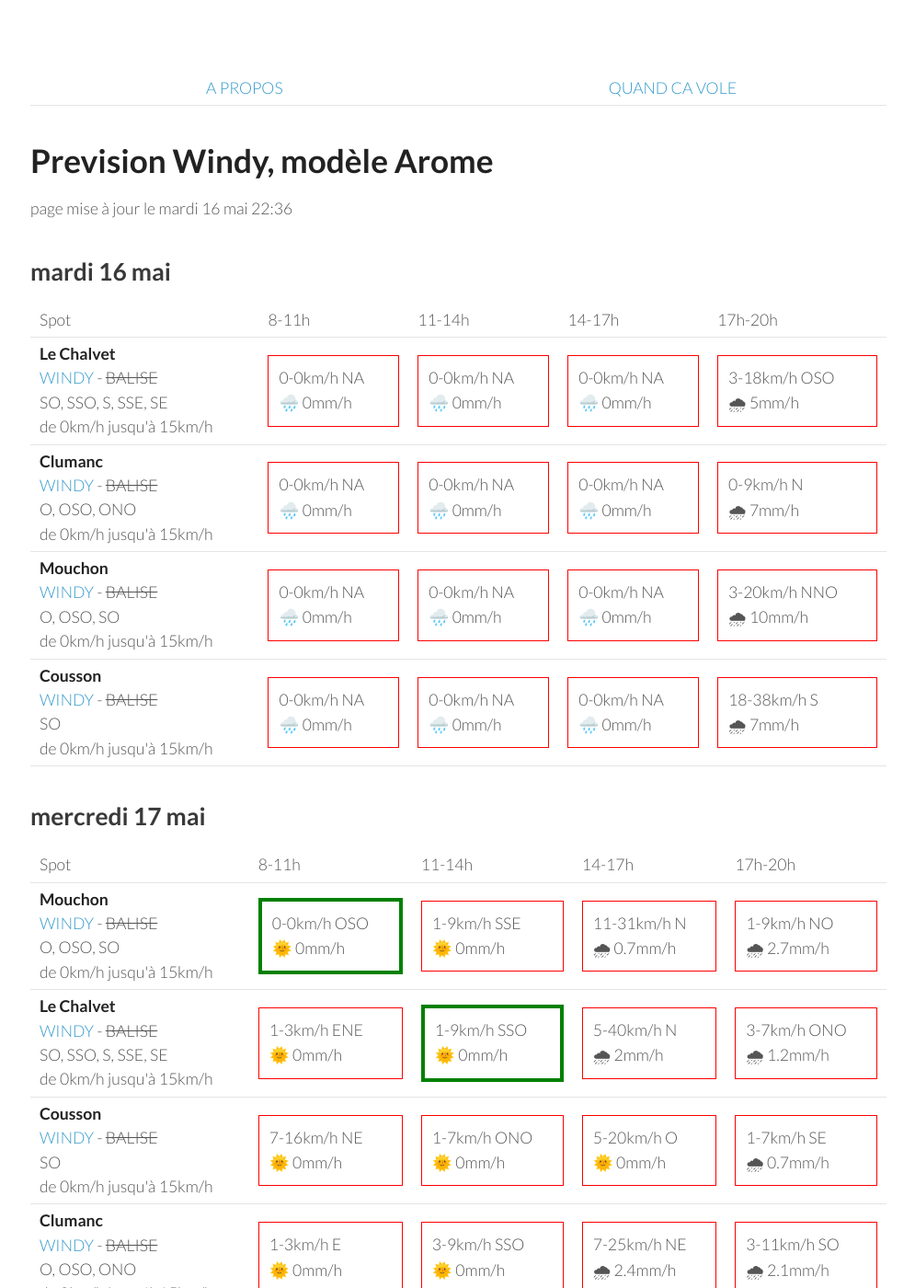
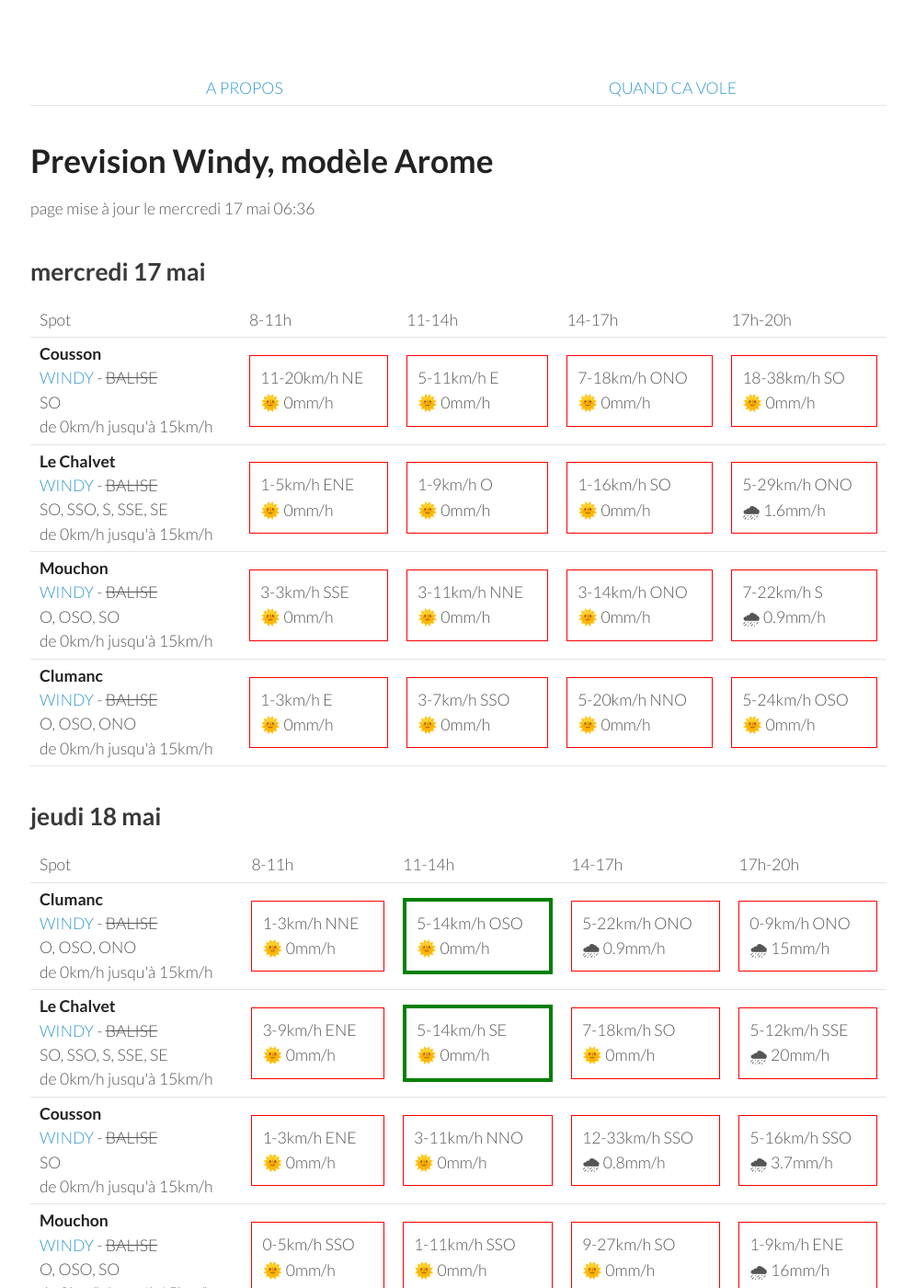
Before and after one commit to parapente-dans-le-nord/parapente-dans-le-nord.github.io, a Jekyll site: the page built from saint_andre.markdown, in a window 1280 px wide and 1400 px high. Shown: the whole window at 92% size, without its empty margins (25-1020 px from the left). Built offline with Jekyll 4.4.1, drawn with Linux system fonts in a browser that asks for light colours; some of the changed text lies outside the part shown.

Commit message:
update index.markdown

```diff
--- a/saint_andre.markdown
+++ b/saint_andre.markdown
@@ -7,60 +7,8 @@ title:  "Tous les spots"
 {: .links}
 
 # Prevision Windy, modèle Arome
-page mise à jour le mardi 16 mai 22:36
+page mise à jour le mercredi 17 mai 06:36
 
-## mardi 16 mai
-
-{::nomarkdown}
-<table>
-  <tbody>
-    <tr>
-      <td>Spot</td>
-      <td>8-11h</td>
-      <td>11-14h</td>
-      <td>14-17h</td>
-      <td>17h-20h</td>
-    </tr>
-<tr>
-        <td><strong>Le Chalvet</strong><br><a href="https://windy.com/43.979/6.480?43.866,6.480,10,m:eSsaglX">WINDY</a> - <span class="no-balise"> BALISE </span><br> <span class="vent-favorable">SO, SSO, S, SSE, SE</span><br><span class="force-vent">de 0km/h jusqu'à 15km/h</span> </td>
-
-            <td><div class="not-flyable"><p>0-0km/h NA</p><p>🌧️ 0mm/h</p></div></td>
-            <td><div class="not-flyable"><p>0-0km/h NA</p><p>🌧️ 0mm/h</p></div></td>
-            <td><div class="not-flyable"><p>0-0km/h NA</p><p>🌧️ 0mm/h</p></div></td>
-            <td><div class="not-flyable"><p>3-18km/h OSO</p><p>🌧 5mm/h</p></div></td>
-
-    </tr>
-<tr>
-        <td><strong>Clumanc</strong><br><a href="https://windy.com/44.027/6.402?43.914,6.403,10,m:eSxaglP">WINDY</a> - <span class="no-balise"> BALISE </span><br> <span class="vent-favorable">O, OSO, ONO</span><br><span class="force-vent">de 0km/h jusqu'à 15km/h</span> </td>
-
-            <td><div class="not-flyable"><p>0-0km/h NA</p><p>🌧️ 0mm/h</p></div></td>
-            <td><div class="not-flyable"><p>0-0km/h NA</p><p>🌧️ 0mm/h</p></div></td>
-            <td><div class="not-flyable"><p>0-0km/h NA</p><p>🌧️ 0mm/h</p></div></td>
-            <td><div class="not-flyable"><p>0-9km/h N</p><p>🌧 7mm/h</p></div></td>
-
-    </tr>
-<tr>
-        <td><strong>Mouchon</strong><br><a href="https://windy.com/43.992/6.424?43.878,6.425,10,m:eSuaglR">WINDY</a> - <span class="no-balise"> BALISE </span><br> <span class="vent-favorable">O, OSO, SO</span><br><span class="force-vent">de 0km/h jusqu'à 15km/h</span> </td>
-
-            <td><div class="not-flyable"><p>0-0km/h NA</p><p>🌧️ 0mm/h</p></div></td>
-            <td><div class="not-flyable"><p>0-0km/h NA</p><p>🌧️ 0mm/h</p></div></td>
-            <td><div class="not-flyable"><p>0-0km/h NA</p><p>🌧️ 0mm/h</p></div></td>
-            <td><div class="not-flyable"><p>3-20km/h NNO</p><p>🌧 10mm/h</p></div></td>
-
-    </tr>
-<tr>
-        <td><strong>Cousson</strong><br><a href="https://windy.com/44.054/6.240?43.940,6.241,10,m:eSAaglz">WINDY</a> - <span class="no-balise"> BALISE </span><br> <span class="vent-favorable">SO</span><br><span class="force-vent">de 0km/h jusqu'à 15km/h</span> </td>
-
-            <td><div class="not-flyable"><p>0-0km/h NA</p><p>🌧️ 0mm/h</p></div></td>
-            <td><div class="not-flyable"><p>0-0km/h NA</p><p>🌧️ 0mm/h</p></div></td>
-            <td><div class="not-flyable"><p>0-0km/h NA</p><p>🌧️ 0mm/h</p></div></td>
-            <td><div class="not-flyable"><p>18-38km/h S</p><p>🌧 7mm/h</p></div></td>
-
-    </tr>
-
-</tbody>
-</table>
-{:/}
 ## mercredi 17 mai
 
 {::nomarkdown}
@@ -74,32 +22,32 @@ page mise à jour le mardi 16 mai 22:36
       <td>17h-20h</td>
     </tr>
 <tr>
-        <td><strong>Mouchon</strong><br><a href="https://windy.com/43.992/6.424?43.878,6.425,10,m:eSuaglR">WINDY</a> - <span class="no-balise"> BALISE </span><br> <span class="vent-favorable">O, OSO, SO</span><br><span class="force-vent">de 0km/h jusqu'à 15km/h</span> </td>
+        <td><strong>Cousson</strong><br><a href="https://windy.com/44.054/6.240?43.940,6.241,10,m:eSAaglz">WINDY</a> - <span class="no-balise"> BALISE </span><br> <span class="vent-favorable">SO</span><br><span class="force-vent">de 0km/h jusqu'à 15km/h</span> </td>
 
-            <td><div class="flyable"><p>0-0km/h OSO</p><p>🌞 0mm/h</p></div></td>
-            <td><div class="not-flyable"><p>1-9km/h SSE</p><p>🌞 0mm/h</p></div></td>
-            <td><div class="not-flyable"><p>11-31km/h N</p><p>🌧 0.7mm/h</p></div></td>
-            <td><div class="not-flyable"><p>1-9km/h NO</p><p>🌧 2.7mm/h</p></div></td>
+            <td><div class="not-flyable"><p>11-20km/h NE</p><p>🌞 0mm/h</p></div></td>
+            <td><div class="not-flyable"><p>5-11km/h E</p><p>🌞 0mm/h</p></div></td>
+            <td><div class="not-flyable"><p>7-18km/h ONO</p><p>🌞 0mm/h</p></div></td>
+            <td><div class="not-flyable"><p>18-38km/h SO</p><p>🌞 0mm/h</p></div></td>
 
 
     </tr>
 <tr>
         <td><strong>Le Chalvet</strong><br><a href="https://windy.com/43.979/6.480?43.866,6.480,10,m:eSsaglX">WINDY</a> - <span class="no-balise"> BALISE </span><br> <span class="vent-favorable">SO, SSO, S, SSE, SE</span><br><span class="force-vent">de 0km/h jusqu'à 15km/h</span> </td>
 
-            <td><div class="not-flyable"><p>1-3km/h ENE</p><p>🌞 0mm/h</p></div></td>
-            <td><div class="flyable"><p>1-9km/h SSO</p><p>🌞 0mm/h</p></div></td>
-            <td><div class="not-flyable"><p>5-40km/h N</p><p>🌧 2mm/h</p></div></td>
-            <td><div class="not-flyable"><p>3-7km/h ONO</p><p>🌧 1.2mm/h</p></div></td>
+            <td><div class="not-flyable"><p>1-5km/h ENE</p><p>🌞 0mm/h</p></div></td>
+            <td><div class="not-flyable"><p>1-9km/h O</p><p>🌞 0mm/h</p></div></td>
+            <td><div class="not-flyable"><p>1-16km/h SO</p><p>🌞 0mm/h</p></div></td>
+            <td><div class="not-flyable"><p>5-29km/h ONO</p><p>🌧 1.6mm/h</p></div></td>
 
 
     </tr>
 <tr>
-        <td><strong>Cousson</strong><br><a href="https://windy.com/44.054/6.240?43.940,6.241,10,m:eSAaglz">WINDY</a> - <span class="no-balise"> BALISE </span><br> <span class="vent-favorable">SO</span><br><span class="force-vent">de 0km/h jusqu'à 15km/h</span> </td>
+        <td><strong>Mouchon</strong><br><a href="https://windy.com/43.992/6.424?43.878,6.425,10,m:eSuaglR">WINDY</a> - <span class="no-balise"> BALISE </span><br> <span class="vent-favorable">O, OSO, SO</span><br><span class="force-vent">de 0km/h jusqu'à 15km/h</span> </td>
 
-            <td><div class="not-flyable"><p>7-16km/h NE</p><p>🌞 0mm/h</p></div></td>
-            <td><div class="not-flyable"><p>1-7km/h ONO</p><p>🌞 0mm/h</p></div></td>
-            <td><div class="not-flyable"><p>5-20km/h O</p><p>🌞 0mm/h</p></div></td>
-            <td><div class="not-flyable"><p>1-7km/h SE</p><p>🌧 0.7mm/h</p></div></td>
+            <td><div class="not-flyable"><p>3-3km/h SSE</p><p>🌞 0mm/h</p></div></td>
+            <td><div class="not-flyable"><p>3-11km/h NNE</p><p>🌞 0mm/h</p></div></td>
+            <td><div class="not-flyable"><p>3-14km/h ONO</p><p>🌞 0mm/h</p></div></td>
+            <td><div class="not-flyable"><p>7-22km/h S</p><p>🌧 0.9mm/h</p></div></td>
 
 
     </tr>
@@ -107,9 +55,9 @@ page mise à jour le mardi 16 mai 22:36
         <td><strong>Clumanc</strong><br><a href="https://windy.com/44.027/6.402?43.914,6.403,10,m:eSxaglP">WINDY</a> - <span class="no-balise"> BALISE </span><br> <span class="vent-favorable">O, OSO, ONO</span><br><span class="force-vent">de 0km/h jusqu'à 15km/h</span> </td>
 
             <td><div class="not-flyable"><p>1-3km/h E</p><p>🌞 0mm/h</p></div></td>
-            <td><div class="not-flyable"><p>3-9km/h SSO</p><p>🌞 0mm/h</p></div></td>
-            <td><div class="not-flyable"><p>7-25km/h NE</p><p>🌧 2.4mm/h</p></div></td>
-            <td><div class="not-flyable"><p>3-11km/h SO</p><p>🌧 2.1mm/h</p></div></td>
+            <td><div class="not-flyable"><p>3-7km/h SSO</p><p>🌞 0mm/h</p></div></td>
+            <td><div class="not-flyable"><p>5-20km/h NNO</p><p>🌞 0mm/h</p></div></td>
+            <td><div class="not-flyable"><p>5-24km/h OSO</p><p>🌞 0mm/h</p></div></td>
 
 
     </tr>
@@ -130,42 +78,42 @@ page mise à jour le mardi 16 mai 22:36
       <td>17h-20h</td>
     </tr>
 <tr>
-        <td><strong>Mouchon</strong><br><a href="https://windy.com/43.992/6.424?43.878,6.425,10,m:eSuaglR">WINDY</a> - <span class="no-balise"> BALISE </span><br> <span class="vent-favorable">O, OSO, SO</span><br><span class="force-vent">de 0km/h jusqu'à 15km/h</span> </td>
+        <td><strong>Clumanc</strong><br><a href="https://windy.com/44.027/6.402?43.914,6.403,10,m:eSxaglP">WINDY</a> - <span class="no-balise"> BALISE </span><br> <span class="vent-favorable">O, OSO, ONO</span><br><span class="force-vent">de 0km/h jusqu'à 15km/h</span> </td>
 
-            <td><div class="not-flyable"><p>3-9km/h ESE</p><p>🌞 0mm/h</p></div></td>
-            <td><div class="not-flyable"><p>3-18km/h ONO</p><p>🌧 1.6mm/h</p></div></td>
-            <td><div class="not-flyable"><p>5-27km/h NO</p><p>🌧 2mm/h</p></div></td>
-            <td><div class="not-flyable"><p>5-29km/h NE</p><p>🌧 4mm/h</p></div></td>
+            <td><div class="not-flyable"><p>1-3km/h NNE</p><p>🌞 0mm/h</p></div></td>
+            <td><div class="flyable"><p>5-14km/h OSO</p><p>🌞 0mm/h</p></div></td>
+            <td><div class="not-flyable"><p>5-22km/h ONO</p><p>🌧 0.9mm/h</p></div></td>
+            <td><div class="not-flyable"><p>0-9km/h ONO</p><p>🌧 15mm/h</p></div></td>
 
 
     </tr>
 <tr>
-        <td><strong>Clumanc</strong><br><a href="https://windy.com/44.027/6.402?43.914,6.403,10,m:eSxaglP">WINDY</a> - <span class="no-balise"> BALISE </span><br> <span class="vent-favorable">O, OSO, ONO</span><br><span class="force-vent">de 0km/h jusqu'à 15km/h</span> </td>
+        <td><strong>Le Chalvet</strong><br><a href="https://windy.com/43.979/6.480?43.866,6.480,10,m:eSsaglX">WINDY</a> - <span class="no-balise"> BALISE </span><br> <span class="vent-favorable">SO, SSO, S, SSE, SE</span><br><span class="force-vent">de 0km/h jusqu'à 15km/h</span> </td>
 
-            <td><div class="not-flyable"><p>1-5km/h ENE</p><p>🌞 0mm/h</p></div></td>
-            <td><div class="not-flyable"><p>3-20km/h ONO</p><p>🌧 1.3mm/h</p></div></td>
-            <td><div class="not-flyable"><p>7-27km/h NO</p><p>🌧 3.2mm/h</p></div></td>
-            <td><div class="not-flyable"><p>3-29km/h NE</p><p>🌧 4.8mm/h</p></div></td>
+            <td><div class="not-flyable"><p>3-9km/h ENE</p><p>🌞 0mm/h</p></div></td>
+            <td><div class="flyable"><p>5-14km/h SE</p><p>🌞 0mm/h</p></div></td>
+            <td><div class="not-flyable"><p>7-18km/h SO</p><p>🌞 0mm/h</p></div></td>
+            <td><div class="not-flyable"><p>5-12km/h SSE</p><p>🌧 20mm/h</p></div></td>
 
 
     </tr>
 <tr>
         <td><strong>Cousson</strong><br><a href="https://windy.com/44.054/6.240?43.940,6.241,10,m:eSAaglz">WINDY</a> - <span class="no-balise"> BALISE </span><br> <span class="vent-favorable">SO</span><br><span class="force-vent">de 0km/h jusqu'à 15km/h</span> </td>
 
-            <td><div class="not-flyable"><p>1-7km/h E</p><p>🌞 0mm/h</p></div></td>
-            <td><div class="not-flyable"><p>5-24km/h O</p><p>🌧 3.6mm/h</p></div></td>
-            <td><div class="not-flyable"><p>9-25km/h NNO</p><p>🌧 1.2mm/h</p></div></td>
-            <td><div class="not-flyable"><p>1-29km/h ONO</p><p>🌧 1.4mm/h</p></div></td>
+            <td><div class="not-flyable"><p>1-3km/h ENE</p><p>🌞 0mm/h</p></div></td>
+            <td><div class="not-flyable"><p>3-11km/h NNO</p><p>🌞 0mm/h</p></div></td>
+            <td><div class="not-flyable"><p>12-33km/h SSO</p><p>🌧 0.8mm/h</p></div></td>
+            <td><div class="not-flyable"><p>5-16km/h SSO</p><p>🌧 3.7mm/h</p></div></td>
 
 
     </tr>
 <tr>
-        <td><strong>Le Chalvet</strong><br><a href="https://windy.com/43.979/6.480?43.866,6.480,10,m:eSsaglX">WINDY</a> - <span class="no-balise"> BALISE </span><br> <span class="vent-favorable">SO, SSO, S, SSE, SE</span><br><span class="force-vent">de 0km/h jusqu'à 15km/h</span> </td>
+        <td><strong>Mouchon</strong><br><a href="https://windy.com/43.992/6.424?43.878,6.425,10,m:eSuaglR">WINDY</a> - <span class="no-balise"> BALISE </span><br> <span class="vent-favorable">O, OSO, SO</span><br><span class="force-vent">de 0km/h jusqu'à 15km/h</span> </td>
 
-            <td><div class="not-flyable"><p>5-12km/h ENE</p><p>🌞 0mm/h</p></div></td>
-            <td><div class="not-flyable"><p>1-16km/h O</p><p>🌧 1mm/h</p></div></td>
-            <td><div class="not-flyable"><p>1-27km/h ONO</p><p>🌧 1.4mm/h</p></div></td>
-            <td><div class="not-flyable"><p>3-29km/h NE</p><p>🌧 5mm/h</p></div></td>
+            <td><div class="not-flyable"><p>0-5km/h SSO</p><p>🌞 0mm/h</p></div></td>
+            <td><div class="not-flyable"><p>1-11km/h SSO</p><p>🌞 0mm/h</p></div></td>
+            <td><div class="not-flyable"><p>9-27km/h SO</p><p>🌞 0mm/h</p></div></td>
+            <td><div class="not-flyable"><p>1-9km/h ENE</p><p>🌧 16mm/h</p></div></td>
 
 
     </tr>
@@ -186,42 +134,42 @@ page mise à jour le mardi 16 mai 22:36
       <td>17h-20h</td>
     </tr>
 <tr>
-        <td><strong>Cousson</strong><br><a href="https://windy.com/44.054/6.240?43.940,6.241,10,m:eSAaglz">WINDY</a> - <span class="no-balise"> BALISE </span><br> <span class="vent-favorable">SO</span><br><span class="force-vent">de 0km/h jusqu'à 15km/h</span> </td>
-
-            <td><div class="not-flyable"><p>3-11km/h E</p><p>🌧 0.7mm/h</p></div></td>
-            <td><div class="not-flyable"><p>1-11km/h NNO</p><p>🌧 1.8mm/h</p></div></td>
-            <td><div class="not-flyable"><p>5-18km/h NO</p><p>🌧 0.9mm/h</p></div></td>
-            <td><div class="not-flyable"><p>3-22km/h SSO</p><p>🌧 0.8mm/h</p></div></td>
-
-
-    </tr>
-<tr>
         <td><strong>Le Chalvet</strong><br><a href="https://windy.com/43.979/6.480?43.866,6.480,10,m:eSsaglX">WINDY</a> - <span class="no-balise"> BALISE </span><br> <span class="vent-favorable">SO, SSO, S, SSE, SE</span><br><span class="force-vent">de 0km/h jusqu'à 15km/h</span> </td>
 
-            <td><div class="not-flyable"><p>3-11km/h E</p><p>🌧 0.8mm/h</p></div></td>
-            <td><div class="not-flyable"><p>1-12km/h NE</p><p>🌧 2.1mm/h</p></div></td>
-            <td><div class="not-flyable"><p>3-22km/h NE</p><p>🌧 0.6mm/h</p></div></td>
-            <td><div class="not-flyable"><p>11-35km/h ESE</p><p>🌧 0.5mm/h</p></div></td>
+            <td><div class="not-flyable"><p>1-9km/h N</p><p>🌧 0.2mm/h</p></div></td>
+            <td><div class="flyable"><p>1-11km/h SSO</p><p>🌧 0.8mm/h</p></div></td>
+            <td><div class="not-flyable"><p>1-18km/h ENE</p><p>🌧 1.3mm/h</p></div></td>
+            <td><div class="not-flyable"><p>1-22km/h SE</p><p>🌧 1.2mm/h</p></div></td>
 
 
     </tr>
 <tr>
         <td><strong>Mouchon</strong><br><a href="https://windy.com/43.992/6.424?43.878,6.425,10,m:eSuaglR">WINDY</a> - <span class="no-balise"> BALISE </span><br> <span class="vent-favorable">O, OSO, SO</span><br><span class="force-vent">de 0km/h jusqu'à 15km/h</span> </td>
 
-            <td><div class="not-flyable"><p>3-11km/h ESE</p><p>🌧 0.8mm/h</p></div></td>
-            <td><div class="not-flyable"><p>1-12km/h NE</p><p>🌧 2.1mm/h</p></div></td>
-            <td><div class="not-flyable"><p>3-24km/h NNE</p><p>🌧 0.7mm/h</p></div></td>
-            <td><div class="not-flyable"><p>11-33km/h ESE</p><p>🌧 0.4mm/h</p></div></td>
+            <td><div class="not-flyable"><p>1-9km/h NNO</p><p>🌧 0.2mm/h</p></div></td>
+            <td><div class="flyable"><p>1-11km/h SO</p><p>🌧 0.7mm/h</p></div></td>
+            <td><div class="not-flyable"><p>0-16km/h E</p><p>🌧 1.3mm/h</p></div></td>
+            <td><div class="not-flyable"><p>0-18km/h SO</p><p>🌧 1.2mm/h</p></div></td>
+
+
+    </tr>
+<tr>
+        <td><strong>Cousson</strong><br><a href="https://windy.com/44.054/6.240?43.940,6.241,10,m:eSAaglz">WINDY</a> - <span class="no-balise"> BALISE </span><br> <span class="vent-favorable">SO</span><br><span class="force-vent">de 0km/h jusqu'à 15km/h</span> </td>
+
+            <td><div class="not-flyable"><p>1-9km/h E</p><p>🌧 0.2mm/h</p></div></td>
+            <td><div class="flyable"><p>3-12km/h SO</p><p>🌧 0.4mm/h</p></div></td>
+            <td><div class="not-flyable"><p>3-18km/h O</p><p>🌧 1.3mm/h</p></div></td>
+            <td><div class="not-flyable"><p>3-16km/h ONO</p><p>🌧 1.1mm/h</p></div></td>
 
 
     </tr>
 <tr>
         <td><strong>Clumanc</strong><br><a href="https://windy.com/44.027/6.402?43.914,6.403,10,m:eSxaglP">WINDY</a> - <span class="no-balise"> BALISE </span><br> <span class="vent-favorable">O, OSO, ONO</span><br><span class="force-vent">de 0km/h jusqu'à 15km/h</span> </td>
 
-            <td><div class="not-flyable"><p>3-12km/h ESE</p><p>🌧 0.6mm/h</p></div></td>
-            <td><div class="not-flyable"><p>1-12km/h N</p><p>🌧 2mm/h</p></div></td>
-            <td><div class="not-flyable"><p>3-22km/h N</p><p>🌧 0.8mm/h</p></div></td>
-            <td><div class="not-flyable"><p>9-29km/h ESE</p><p>🌧 0.3mm/h</p></div></td>
+            <td><div class="not-flyable"><p>1-9km/h N</p><p>🌧 0.2mm/h</p></div></td>
+            <td><div class="not-flyable"><p>1-12km/h SO</p><p>🌧 0.6mm/h</p></div></td>
+            <td><div class="not-flyable"><p>0-16km/h SO</p><p>🌧 1.5mm/h</p></div></td>
+            <td><div class="not-flyable"><p>1-18km/h OSO</p><p>🌧 1.3mm/h</p></div></td>
 
 
     </tr>
@@ -244,8 +192,8 @@ page mise à jour le mardi 16 mai 22:36
 <tr>
         <td><strong>Cousson</strong><br><a href="https://windy.com/44.054/6.240?43.940,6.241,10,m:eSAaglz">WINDY</a> - <span class="no-balise"> BALISE </span><br> <span class="vent-favorable">SO</span><br><span class="force-vent">de 0km/h jusqu'à 15km/h</span> </td>
 
-            <td><div class="not-flyable"><p>3-18km/h ENE</p><p>🌞 0mm/h</p></div></td>
-            <td><div class="not-flyable"><p>3-20km/h SO</p><p>🌞 0mm/h</p></div></td>
+            <td><div class="not-flyable"><p>3-16km/h ENE</p><p>🌞 0mm/h</p></div></td>
+            <td><div class="not-flyable"><p>3-20km/h O</p><p>🌧 0.4mm/h</p></div></td>
             <td><div class="not-flyable"><p>5-25km/h SO</p><p>🌧 1mm/h</p></div></td>
             <td><div class="not-flyable"><p>7-37km/h O</p><p>🌧 8mm/h</p></div></td>
 
@@ -254,30 +202,30 @@ page mise à jour le mardi 16 mai 22:36
 <tr>
         <td><strong>Clumanc</strong><br><a href="https://windy.com/44.027/6.402?43.914,6.403,10,m:eSxaglP">WINDY</a> - <span class="no-balise"> BALISE </span><br> <span class="vent-favorable">O, OSO, ONO</span><br><span class="force-vent">de 0km/h jusqu'à 15km/h</span> </td>
 
-            <td><div class="not-flyable"><p>3-20km/h E</p><p>🌞 0mm/h</p></div></td>
-            <td><div class="not-flyable"><p>5-27km/h ESE</p><p>🌞 0mm/h</p></div></td>
+            <td><div class="not-flyable"><p>5-24km/h E</p><p>🌞 0mm/h</p></div></td>
+            <td><div class="not-flyable"><p>5-25km/h ESE</p><p>🌞 0mm/h</p></div></td>
             <td><div class="not-flyable"><p>7-31km/h E</p><p>🌞 0mm/h</p></div></td>
             <td><div class="not-flyable"><p>1-33km/h ONO</p><p>🌧 2.9mm/h</p></div></td>
 
 
     </tr>
 <tr>
-        <td><strong>Le Chalvet</strong><br><a href="https://windy.com/43.979/6.480?43.866,6.480,10,m:eSsaglX">WINDY</a> - <span class="no-balise"> BALISE </span><br> <span class="vent-favorable">SO, SSO, S, SSE, SE</span><br><span class="force-vent">de 0km/h jusqu'à 15km/h</span> </td>
+        <td><strong>Mouchon</strong><br><a href="https://windy.com/43.992/6.424?43.878,6.425,10,m:eSuaglR">WINDY</a> - <span class="no-balise"> BALISE </span><br> <span class="vent-favorable">O, OSO, SO</span><br><span class="force-vent">de 0km/h jusqu'à 15km/h</span> </td>
 
-            <td><div class="not-flyable"><p>3-20km/h E</p><p>🌞 0mm/h</p></div></td>
-            <td><div class="not-flyable"><p>9-31km/h ESE</p><p>🌞 0mm/h</p></div></td>
-            <td><div class="not-flyable"><p>12-38km/h E</p><p>🌧 0.3mm/h</p></div></td>
-            <td><div class="not-flyable"><p>5-38km/h E</p><p>🌧 0.5mm/h</p></div></td>
+            <td><div class="not-flyable"><p>5-24km/h E</p><p>🌞 0mm/h</p></div></td>
+            <td><div class="not-flyable"><p>7-25km/h ESE</p><p>🌞 0mm/h</p></div></td>
+            <td><div class="not-flyable"><p>9-35km/h E</p><p>🌧 0.2mm/h</p></div></td>
+            <td><div class="not-flyable"><p>1-35km/h NE</p><p>🌧 1.9mm/h</p></div></td>
 
 
     </tr>
 <tr>
-        <td><strong>Mouchon</strong><br><a href="https://windy.com/43.992/6.424?43.878,6.425,10,m:eSuaglR">WINDY</a> - <span class="no-balise"> BALISE </span><br> <span class="vent-favorable">O, OSO, SO</span><br><span class="force-vent">de 0km/h jusqu'à 15km/h</span> </td>
+        <td><strong>Le Chalvet</strong><br><a href="https://windy.com/43.979/6.480?43.866,6.480,10,m:eSsaglX">WINDY</a> - <span class="no-balise"> BALISE </span><br> <span class="vent-favorable">SO, SSO, S, SSE, SE</span><br><span class="force-vent">de 0km/h jusqu'à 15km/h</span> </td>
 
-            <td><div class="not-flyable"><p>3-18km/h E</p><p>🌞 0mm/h</p></div></td>
-            <td><div class="not-flyable"><p>7-27km/h ESE</p><p>🌞 0mm/h</p></div></td>
-            <td><div class="not-flyable"><p>9-35km/h E</p><p>🌧 0.2mm/h</p></div></td>
-            <td><div class="not-flyable"><p>1-35km/h NE</p><p>🌧 1.9mm/h</p></div></td>
+            <td><div class="not-flyable"><p>5-24km/h E</p><p>🌞 0mm/h</p></div></td>
+            <td><div class="not-flyable"><p>9-29km/h ESE</p><p>🌞 0mm/h</p></div></td>
+            <td><div class="not-flyable"><p>12-38km/h E</p><p>🌧 0.3mm/h</p></div></td>
+            <td><div class="not-flyable"><p>5-38km/h E</p><p>🌧 0.5mm/h</p></div></td>
 
 
     </tr>
```
